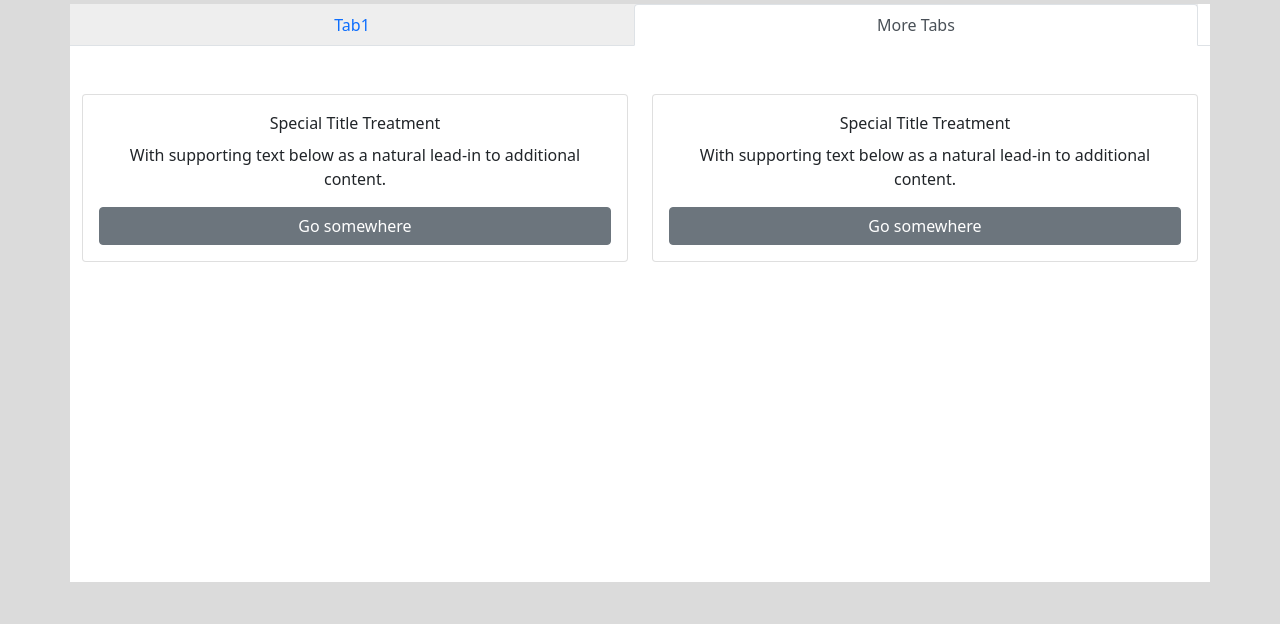
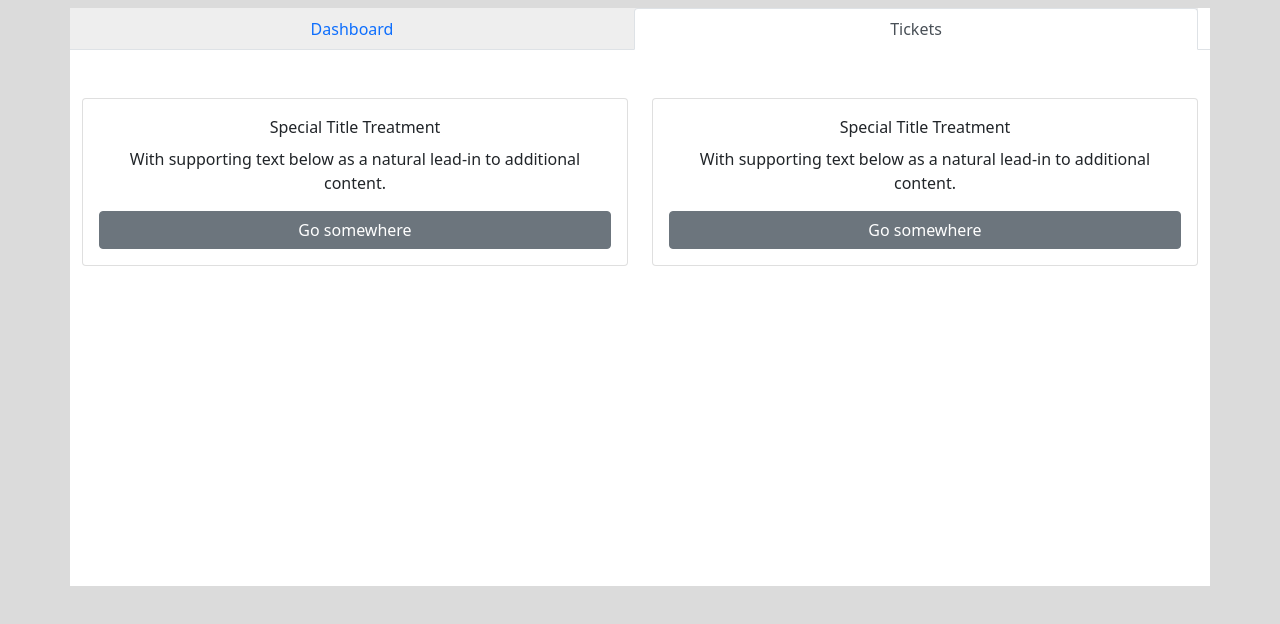
Before and after one commit to Grozzrox/IT-Ticket-Project, a React (Create React App) app in the folder it-ticket/: page / in a window 1280 px wide. Shown: the top 624 px of the page. Built offline with nearby package versions, Linux system fonts and the light colour scheme.

Commit message:
Changed Tab Headers

```diff
--- a/it-ticket/src/components/HomeComponent.js
+++ b/it-ticket/src/components/HomeComponent.js
@@ -11,7 +11,7 @@ function RenderTabs({handleToggle, isActive}) {
                 className={isActive ? "active" : null}
                 onClick={handleToggle}
             >
-                Tab1
+                Dashboard
             </NavLink>
             </NavItem>
             <NavItem>
@@ -19,7 +19,7 @@ function RenderTabs({handleToggle, isActive}) {
                 className={isActive ? null : "active"}
                 onClick={handleToggle}
             >
-                More Tabs
+                Tickets
             </NavLink>
             </NavItem>
         </Nav>
@@ -82,7 +82,7 @@ class Home extends Component {
     render() {
         const isActive = this.state.isActive;
         return(
-            <div className="mt-1 container">
+            <div className="mt-2 container">
                 <RenderTabs
                 handleToggle={this.handleToggle}
                 isActive={isActive} />
```
Also changed, not shown: it-ticket/src/App.css (line endings or trailing spaces).
